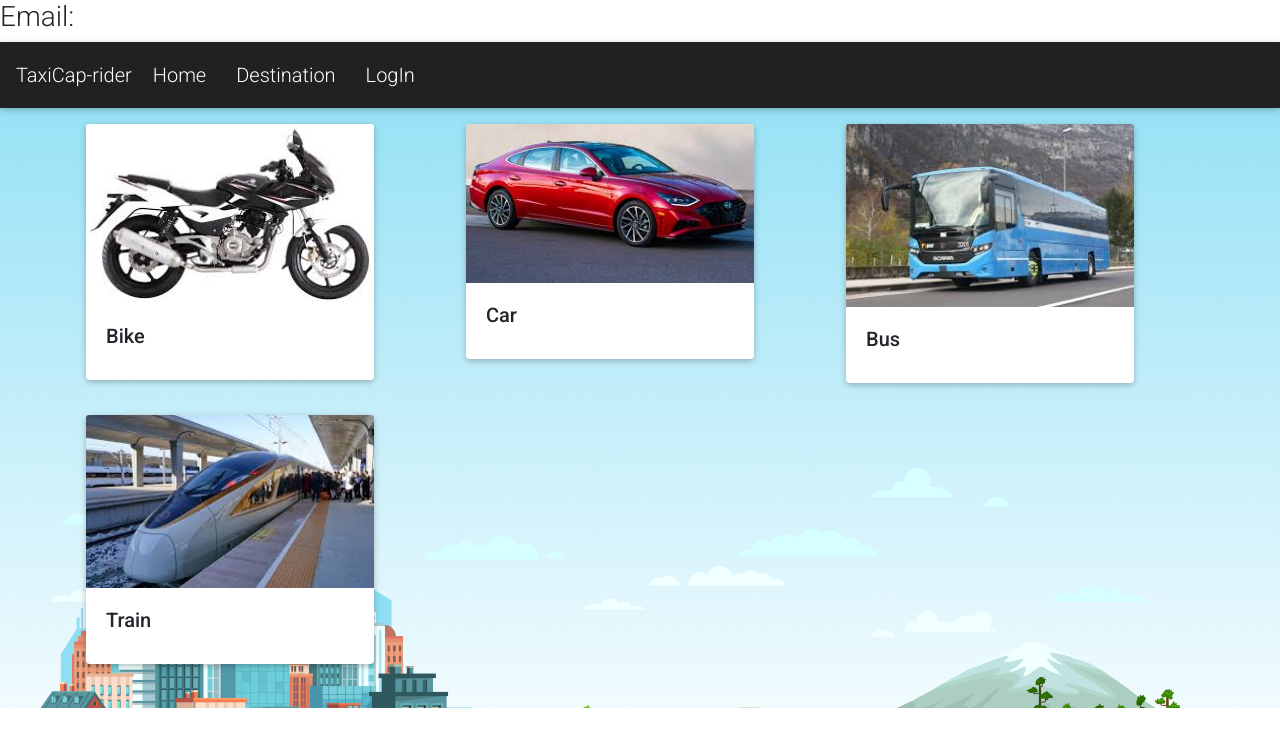
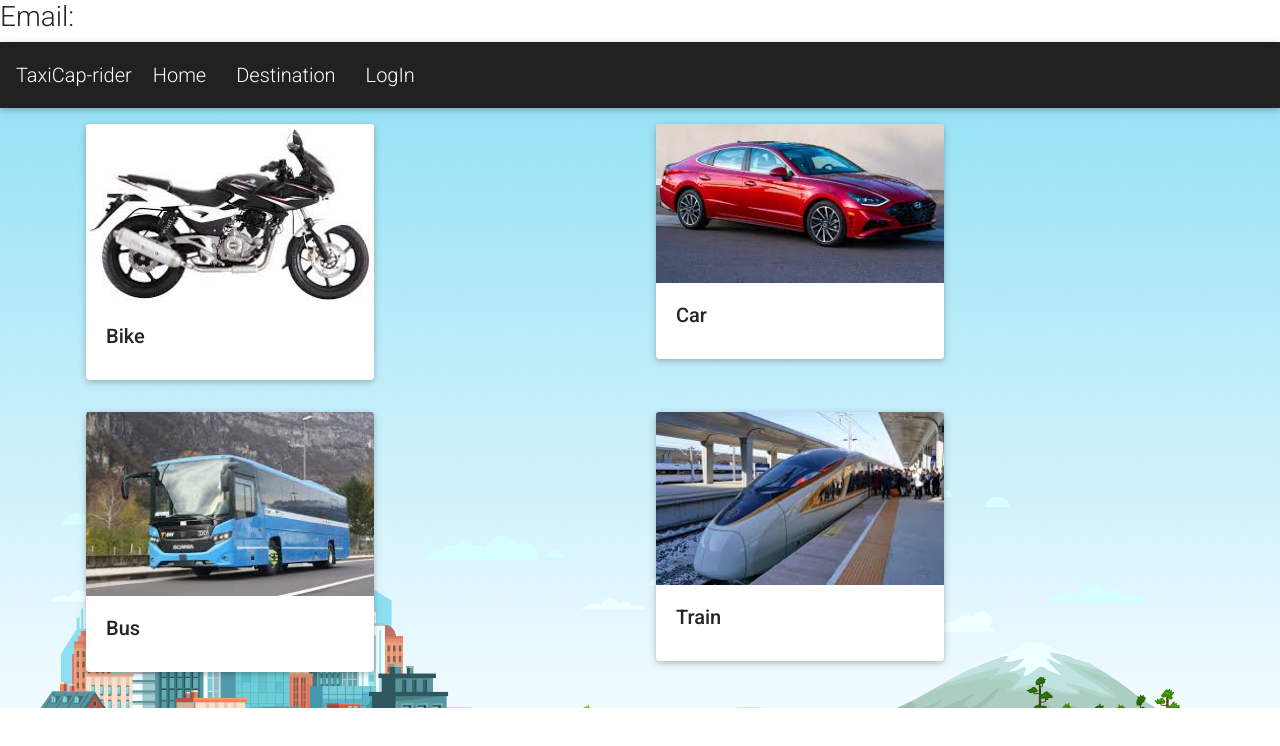
Before and after one commit to HimangsuSarkar/TaxiCap-rider, a React (Create React App) app: page / in a window 1280 px wide. Shown: the top 746 px of the page. Built offline with nearby package versions, Linux system fonts and the light colour scheme.

Commit message:
try to responsive

```diff
--- a/src/components/Home/Home.js
+++ b/src/components/Home/Home.js
@@ -21,7 +21,7 @@ const Home = () => {
                 <Row>
 
                     {
-                        vehicle.map(rent => <Col xs={12} md={4} className='p-3'> < Rent rent={rent} key={rent.id}> </Rent></Col>)
+                        vehicle.map(rent => <Col xs={12} md={6} className='p-3'> < Rent rent={rent} key={rent.id}> </Rent></Col>)
                     }
                 </Row>
             </Container >
```
